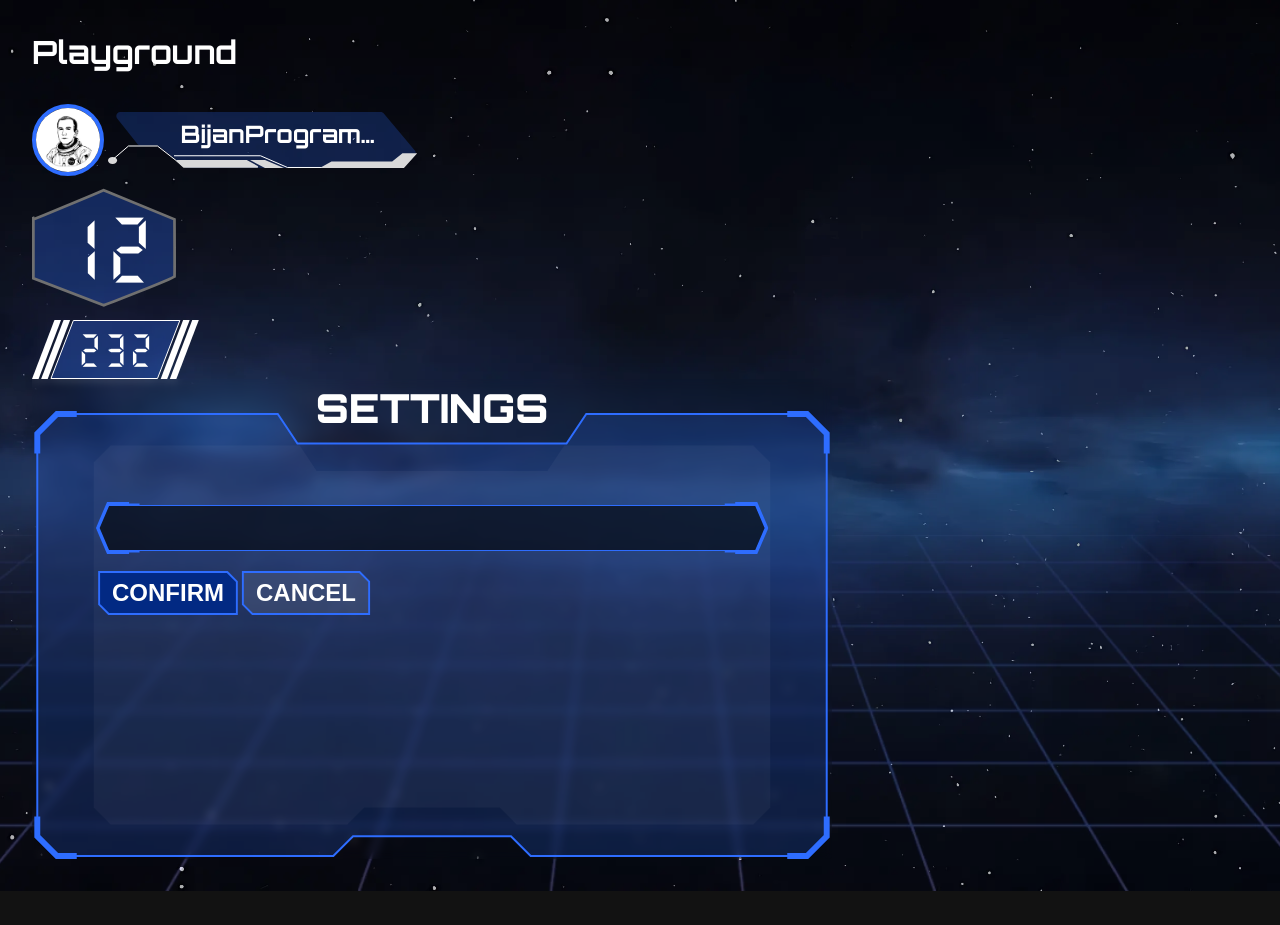
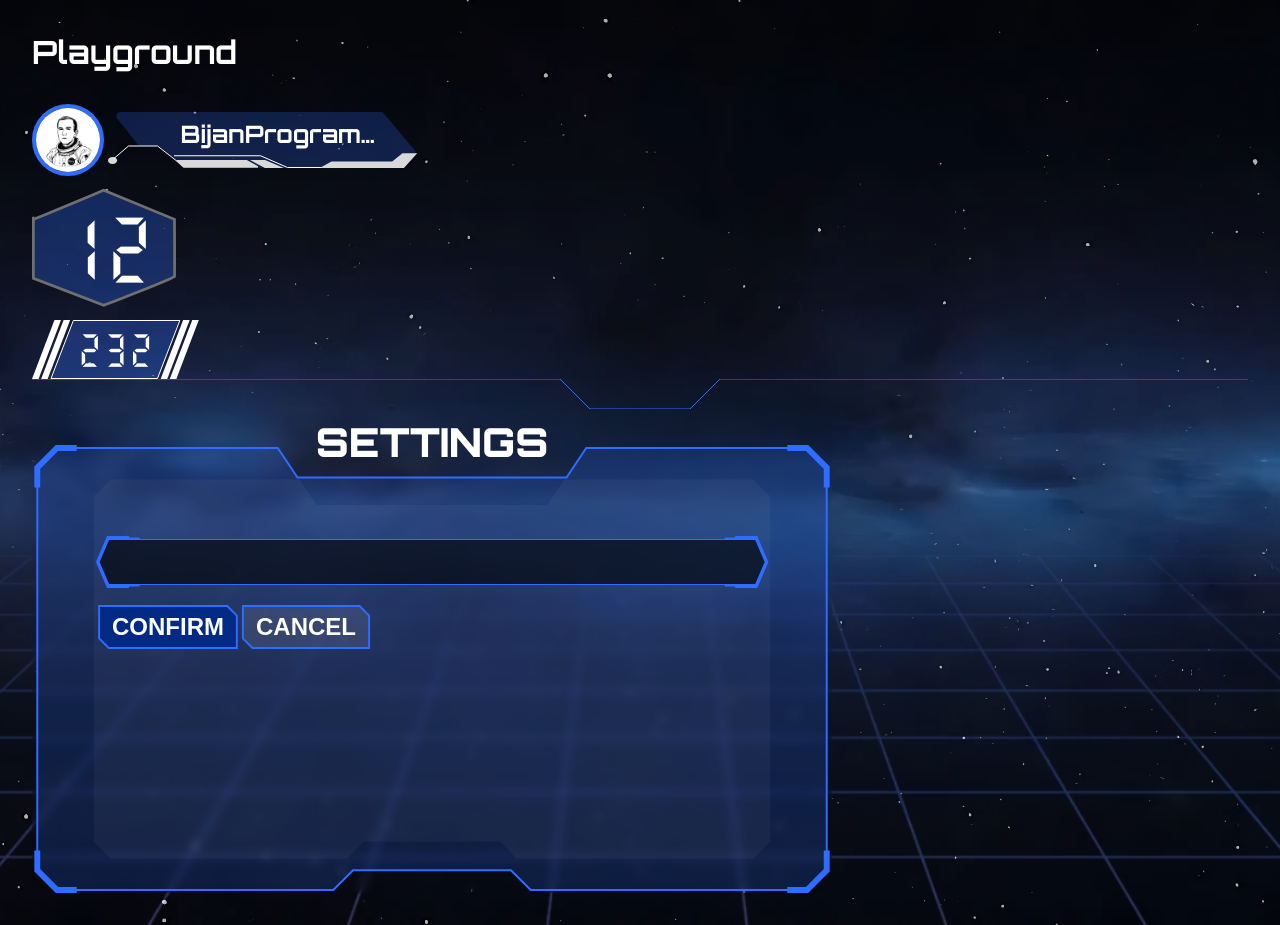
Before and after one commit to CodectiveOrg/snake-frontend, a React (Vite) app: page /playground in a window 1280 px wide. Before the commit the page ends 891 px from the top, so only its background shows below. Built offline with nearby package versions, Linux system fonts and the light colour scheme; a web font is replaced by a local one.

Commit message:
[ADD] separator

```diff
--- a/src/configs/size.config.ts
+++ b/src/configs/size.config.ts
@@ -7,6 +7,8 @@ export const Size = {
   PANE_FOOTER_WIDTH: 200,
   PANE_CORNER_OFFSET: 20,
   PANE_CORNER_WIDTH: 6,
+  SEPARATOR_MIN_DENT_WIDTH: 40,
+  SEPARATOR_OFFSET: 30,
   CANVAS_CORNER_OFFSET: 60,
   CANVAS_CORNER_WIDTH: 6,
 };
--- /dev/null
+++ b/src/pages/game/components/separator/separator.component.tsx
@@ -0,0 +1,43 @@
+import type { ReactNode, SVGProps } from "react";
+
+import clsx from "clsx";
+
+import { Size } from "@/configs/size.config.ts";
+
+import { useResizeObserverHook } from "@/hooks/use-resize-observer.hook.ts";
+
+import styles from "./separator.module.css";
+
+type Props = SVGProps<SVGSVGElement> & {
+  dentWidth: number;
+};
+
+export default function SeparatorComponent({
+  dentWidth,
+  className,
+  ...otherProps
+}: Props): ReactNode {
+  const { ref, width, height } = useResizeObserverHook<SVGSVGElement>();
+
+  const offset = Size.SEPARATOR_OFFSET;
+
+  dentWidth = Math.max(Size.SEPARATOR_MIN_DENT_WIDTH, dentWidth);
+  const remainWidth = (width - dentWidth) / 2 - offset;
+
+  return (
+    <svg
+      ref={ref}
+      className={clsx(styles.separator, className)}
+      height={offset}
+      viewBox={`0 0 ${width} ${height}`}
+      fill="none"
+      xmlns="http://www.w3.org/2000/svg"
+      {...otherProps}
+    >
+      <path
+        className={styles.perimeter}
+        d={`M0 0H${remainWidth}L${remainWidth + offset} ${offset}H${width - remainWidth - offset}L${width - remainWidth} 0H${width}`}
+      />
+    </svg>
+  );
+}
--- /dev/null
+++ b/src/pages/game/components/separator/separator.module.css
@@ -0,0 +1,8 @@
+.separator {
+  inline-size: 100%;
+
+  .perimeter {
+    stroke: var(--color-primary);
+    stroke-width: 1px;
+  }
+}
--- a/src/pages/playground/playground.page.tsx
+++ b/src/pages/playground/playground.page.tsx
@@ -7,6 +7,7 @@ import UserBadgeComponent from "@/components/user-badge/user-badge.component.tsx
 
 import HighScoreComponent from "@/pages/game/components/high-score/high-score.component.tsx";
 import ScoreComponent from "@/pages/game/components/score/score.component.tsx";
+import SeparatorComponent from "@/pages/game/components/separator/separator.component.tsx";
 
 import styles from "./playground.module.css";
 
@@ -20,6 +21,7 @@ export default function PlaygroundPage(): ReactNode {
       />
       <ScoreComponent score={12} />
       <HighScoreComponent highScore={232} />
+      <SeparatorComponent dentWidth={100} />
       <main
         style={{
           display: "grid",
```
